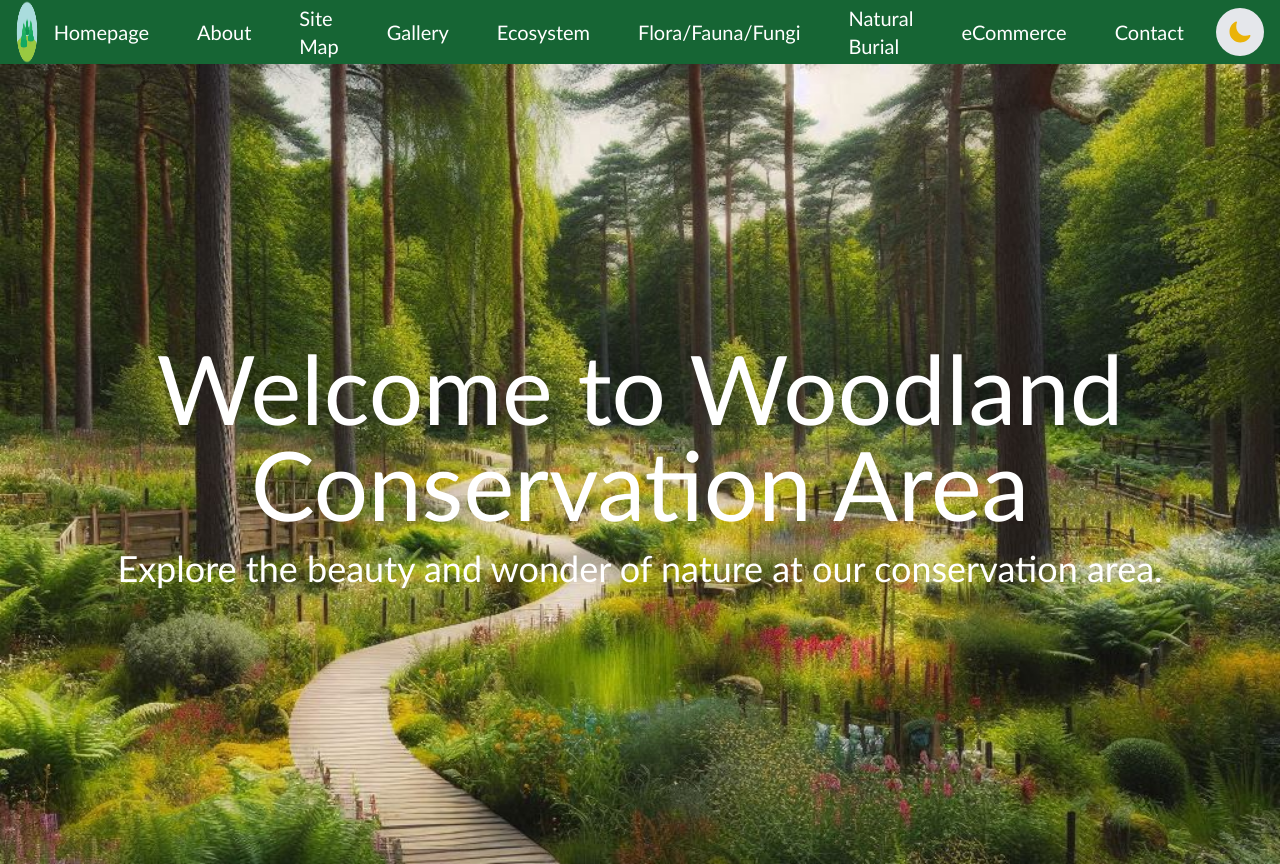
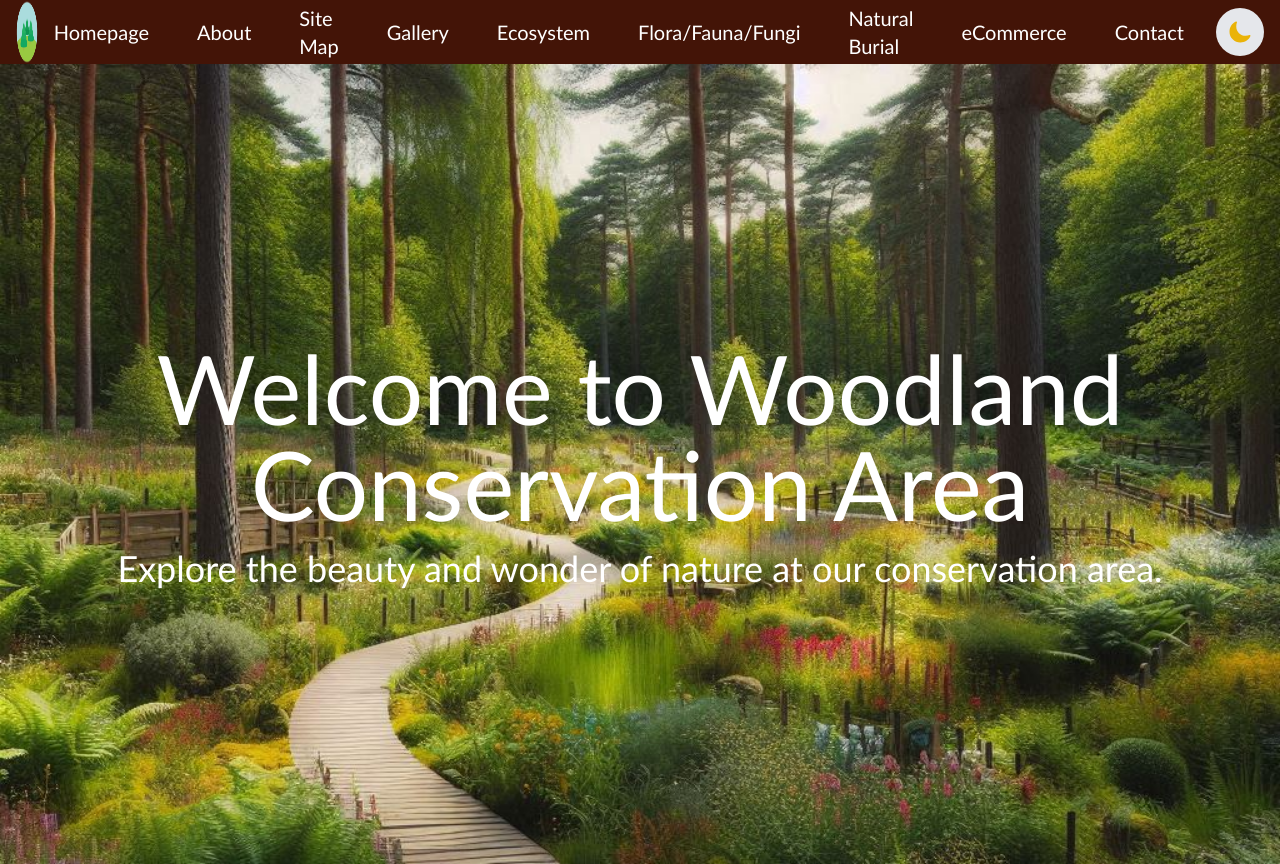
Before and after one commit to TokyoNoro/Woodland-Conservation-Area, a React (Create React App) app in the folder conservation-area/: page / in a window 1280 px wide. Built offline with nearby package versions, Linux system fonts and the light colour scheme.

Commit message:
banner color

```diff
--- a/conservation-area/src/components/Navigation.js
+++ b/conservation-area/src/components/Navigation.js
@@ -15,7 +15,7 @@ const Navigation = ({ toggleDarkMode, dark }) => {
   return (
     <div>
       {/* Main navigation bar */}
-      <div className={`flex items-center justify-between transition-colors duration-300 ${dark ? 'bg-darkerBlue' : 'bg-green-800'} text-white h-16 p-4`}>
+      <div className={`flex items-center justify-between transition-colors duration-300 ${dark ? 'bg-darkerBlue' : 'bg-orange-950'} text-white h-16 p-4`}>
         <div className="flex items-center">
           {/* Logo section */}
           <img src={logo} alt="Logo" className="h-16 w-16 mr-2" />
@@ -51,7 +51,7 @@ const Navigation = ({ toggleDarkMode, dark }) => {
         </div>
       </div>
       {/* Mobile navigation menu */}
-      <div className={`md:hidden absolute top-0 right-0 transition-colors duration-300 ${dark ? 'bg-darkerBlue' : 'bg-green-800'} bg-opacity-50 backdrop-blur-md text-white w-64 h-screen p-4 z-10 transform transition-transform duration-300 ease-in-out ${isOpen ? 'translate-x-0' : 'translate-x-full'}`}>
+      <div className={`md:hidden absolute top-0 right-0 transition-colors duration-300 ${dark ? 'bg-darkerBlue' : 'bg-orange-950'} bg-opacity-50 backdrop-blur-md text-white w-64 h-screen p-4 z-10 transform transition-transform duration-300 ease-in-out ${isOpen ? 'translate-x-0' : 'translate-x-full'}`}>
         <nav className="flex flex-col items-center mt-16 text-lg">
           <Link to="/" className="py-2 transition-colors duration-500 ease-in-out hover:bg-yellow-400 w-full text-center rounded-lg hover:rounded-xl">Homepage</Link>
           <Link to="/about" className="py-2 transition-colors duration-500 ease-in-out hover:bg-yellow-400 w-full text-center rounded-lg hover:rounded-xl">About</Link>
```
